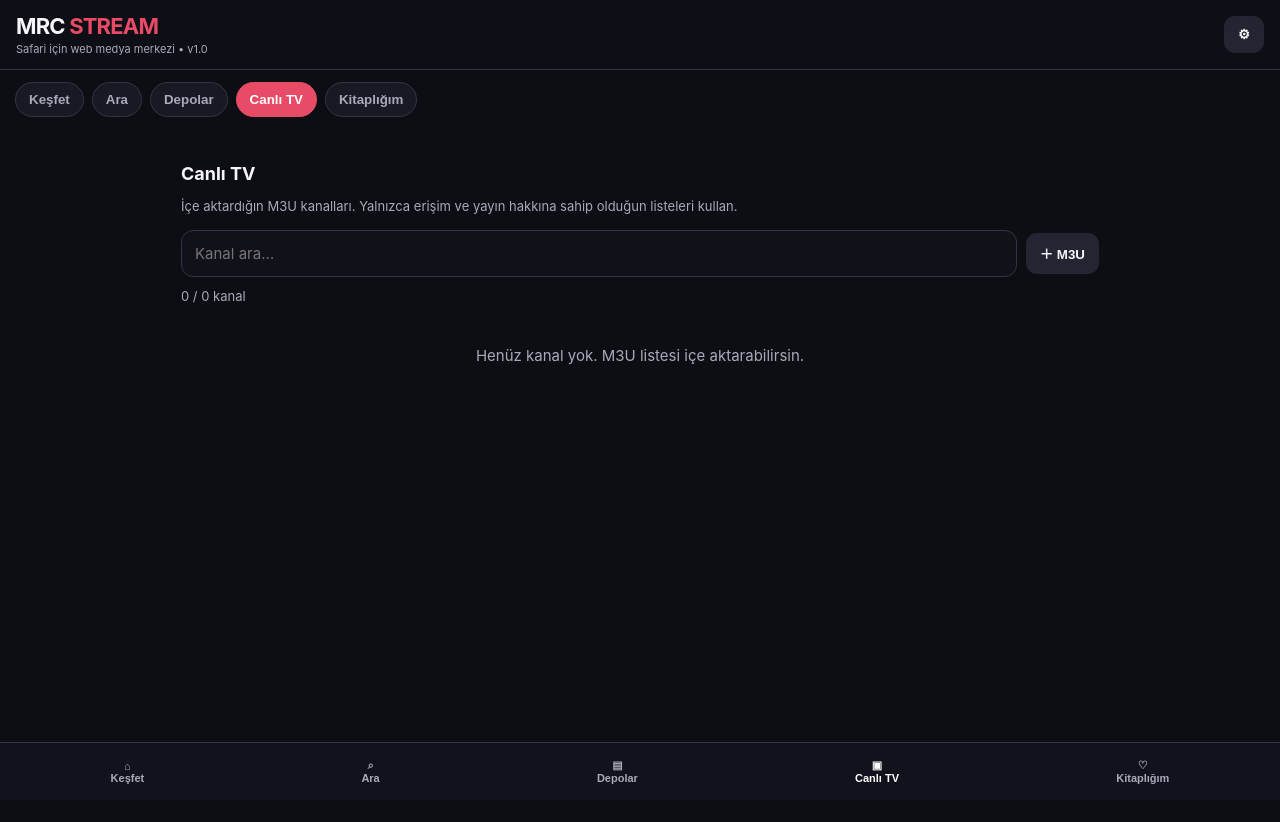
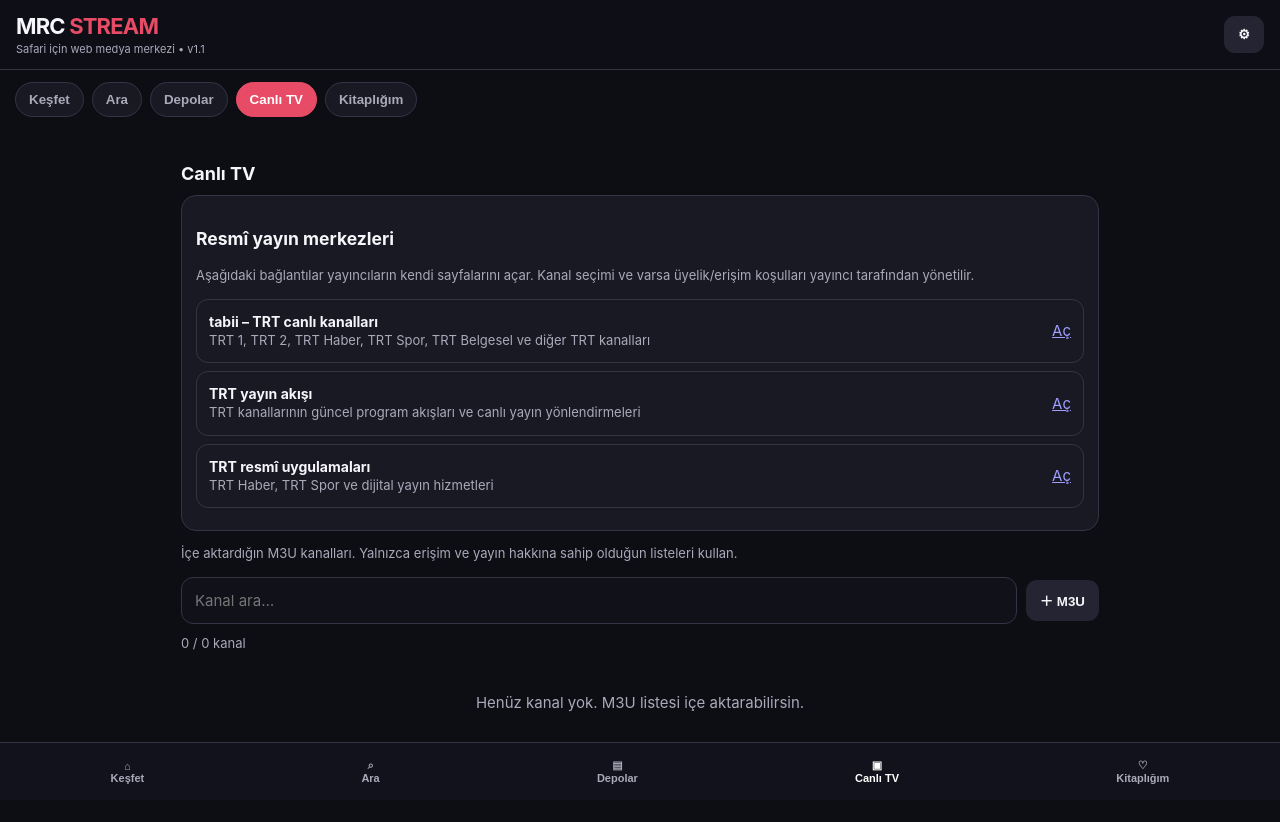
Before and after one commit to 42dkn42/safari-stream, a plain HTML site: page index.html in a window 1280 px wide. Both pictures are taken after a click on the button "Canlı TV". Before the commit the page ends 800 px from the top, so only its background shows below. Drawn offline with Linux system fonts and the light colour scheme.

Commit message:
Add official broadcaster live hubs to Safari live TV

```diff
--- a/index.html
+++ b/index.html
@@ -20,7 +20,7 @@ button{cursor:pointer;border:0;border-radius:11px;padding:11px 14px;background:v
 @media(min-width:650px){.grid{grid-template-columns:repeat(5,minmax(0,1fr))}}
 </style>
 </head><body>
-<header><div class="brand"><div><strong>MRC <b>STREAM</b></strong><div class="sub">Safari için web medya merkezi • v1.0</div></div><button onclick="openModal('settings')">⚙</button></div></header>
+<header><div class="brand"><div><strong>MRC <b>STREAM</b></strong><div class="sub">Safari için web medya merkezi • v1.1</div></div><button onclick="openModal('settings')">⚙</button></div></header>
 <nav class="tabs" id="tabs"><button class="active" data-tab="home" onclick="tab('home')">Keşfet</button><button data-tab="search" onclick="tab('search')">Ara</button><button data-tab="repos" onclick="tab('repos')">Depolar</button><button data-tab="live" onclick="tab('live')">Canlı TV</button><button data-tab="library" onclick="tab('library')">Kitaplığım</button></nav>
 <main>
 <section id="home" class="view">
@@ -34,7 +34,7 @@ button{cursor:pointer;border:0;border-radius:11px;padding:11px 14px;background:v
 <section id="repos" class="view" hidden>
  <div class="section"><h2>Depo yöneticisi</h2><p class="muted">CloudStream uyumlu depo manifestlerini ekleyip kataloglarını görüntüleyebilirsin. Android .cs3 eklentileri Safari'de çalıştırılmaz; burada web eklentisi olarak yüklenmiş sayılmazlar.</p><div class="panel"><label class="fieldlabel">Depo manifest URL'si (repo.json)</label><input id="repoUrl" value="https://raw.githubusercontent.com/lepotane/MRC-builds/builds/repo.json"><button class="primary" style="width:100%;margin-top:9px" onclick="addRepo()">Depoyu ekle / yenile</button><div id="repoStatus" class="muted" style="margin-top:8px"></div></div><div id="repoList"></div><div class="panel"><h3>Safari Web Adaptörleri</h3><p class="muted">Android .cs3 dosyaları dönüştürülmüş değildir. Safari adaptörleri ayrı, denetlenmiş JavaScript olarak eklenir; yalnızca izinli ve doğrudan Safari uyumlu yayınları destekler.</p><div id="webAdapterStatus" class="muted">Adaptör durumu yükleniyor…</div><p class="muted">Dönüşüm denetimi: <a href="./cs3-audit.json" target="_blank" rel="noopener">73 eklentinin inceleme raporunu aç</a> · <a href="./cs3-conversion-research.json" target="_blank" rel="noopener">Kaynak kodu araştırma raporu</a>. Kaynak kodu bulunmayan .cs3 dosyaları dönüştürülmüş kabul edilmez.</p><button onclick="openModal('sourceHelp')">Kaynak ekleme rehberi</button></div></div>
 </section>
-<section id="live" class="view" hidden><div class="section"><h2>Canlı TV</h2><p class="muted">İçe aktardığın M3U kanalları. Yalnızca erişim ve yayın hakkına sahip olduğun listeleri kullan.</p><div class="row"><input id="channelSearch" class="grow" placeholder="Kanal ara…" oninput="renderChannels()"><button onclick="openModal('m3u')">＋ M3U</button></div><div id="channelCount" class="muted" style="margin:10px 0"></div><div id="channelList"></div></div></section>
+<section id="live" class="view" hidden><div class="section"><h2>Canlı TV</h2><div class="panel"><h3>Resmî yayın merkezleri</h3><p class="muted">Aşağıdaki bağlantılar yayıncıların kendi sayfalarını açar. Kanal seçimi ve varsa üyelik/erişim koşulları yayıncı tarafından yönetilir.</p><div class="itemrow"><div class="grow"><strong>tabii – TRT canlı kanalları</strong><div class="muted">TRT 1, TRT 2, TRT Haber, TRT Spor, TRT Belgesel ve diğer TRT kanalları</div></div><a href="https://www.tabii.com/tr" target="_blank" rel="noopener noreferrer">Aç</a></div><div class="itemrow"><div class="grow"><strong>TRT yayın akışı</strong><div class="muted">TRT kanallarının güncel program akışları ve canlı yayın yönlendirmeleri</div></div><a href="https://www.trt.net.tr/yayin-akisi" target="_blank" rel="noopener noreferrer">Aç</a></div><div class="itemrow"><div class="grow"><strong>TRT resmî uygulamaları</strong><div class="muted">TRT Haber, TRT Spor ve dijital yayın hizmetleri</div></div><a href="https://www.trt.net.tr/kurumsal/uygulamalar" target="_blank" rel="noopener noreferrer">Aç</a></div></div><p class="muted">İçe aktardığın M3U kanalları. Yalnızca erişim ve yayın hakkına sahip olduğun listeleri kullan.</p><div class="row"><input id="channelSearch" class="grow" placeholder="Kanal ara…" oninput="renderChannels()"><button onclick="openModal('m3u')">＋ M3U</button></div><div id="channelCount" class="muted" style="margin:10px 0"></div><div id="channelList"></div></div></section>
 <section id="library" class="view" hidden><div class="section"><h2>Kitaplığım</h2><div class="row"><button class="chip active" onclick="libraryMode='all';renderLibrary()">Tümü</button><button class="chip" onclick="libraryMode='fav';renderLibrary()">Favoriler</button><button class="chip" onclick="libraryMode='history';renderLibrary()">Geçmiş</button></div><div id="libraryList"></div><div class="panel"><h3>Kendi içeriğini ekle</h3><button class="primary" style="width:100%" onclick="openModal('add')">＋ Film / dizi ekle</button><button style="width:100%;margin-top:8px" onclick="openModal('m3u')">M3U canlı TV listesi içe aktar</button></div></div></section>
 </main>
 <nav class="bottom"><button class="active" data-bottom="home" onclick="tab('home')">⌂<br>Keşfet</button><button data-bottom="search" onclick="tab('search')">⌕<br>Ara</button><button data-bottom="repos" onclick="tab('repos')">▤<br>Depolar</button><button data-bottom="live" onclick="tab('live')">▣<br>Canlı TV</button><button data-bottom="library" onclick="tab('library')">♡<br>Kitaplığım</button></nav>
```
